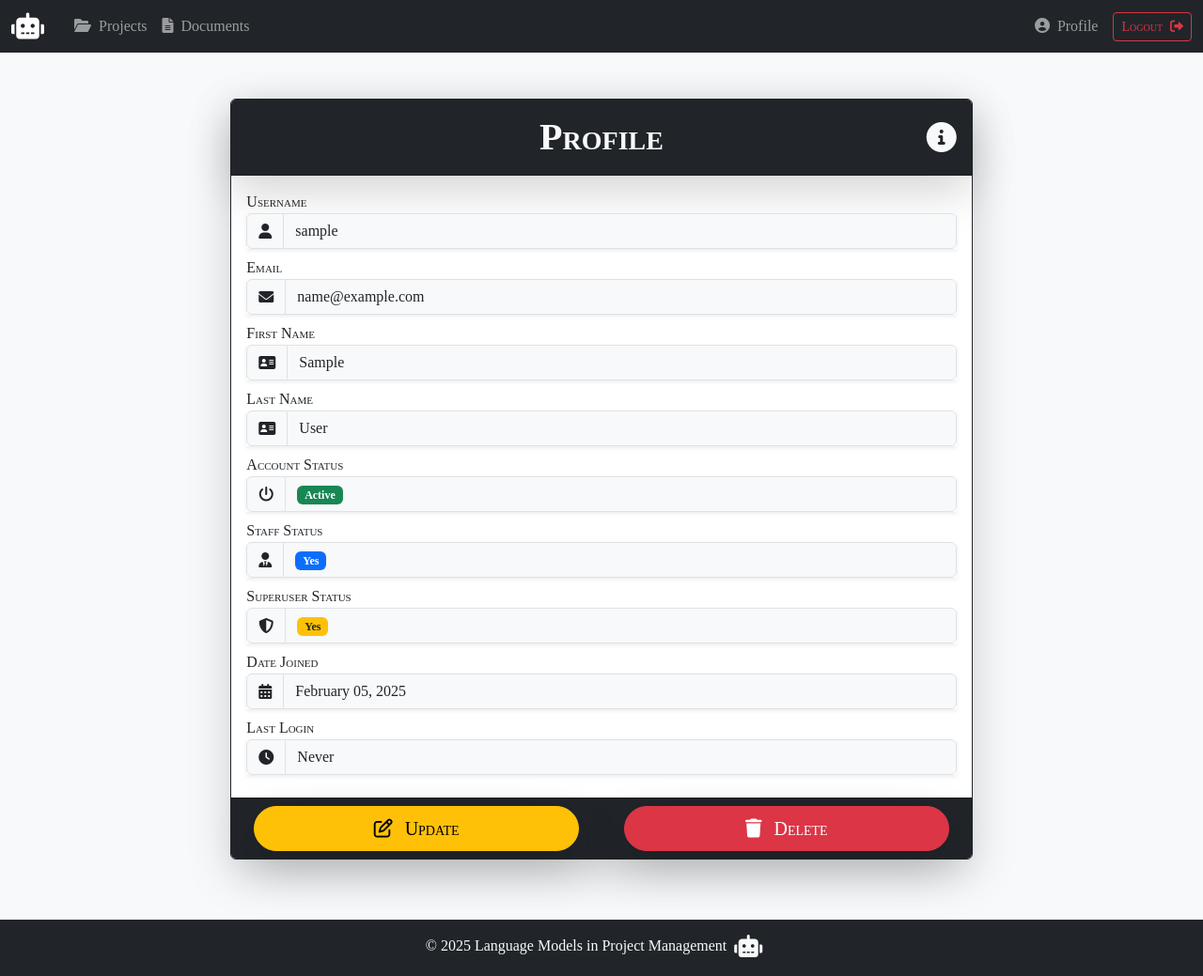
After one commit to Drntth/thesis-langmodels-project-management, a Django app: page /users/profile/ in a window 1280 px wide. The commit adds this page. Shown: the whole page at 94% size. Run offline with Django 5.2, Linux system fonts and the light colour scheme; the visitor is signed in with stand-in values (Sample User, id 1); some libraries are stand-ins or nearby versions.

Commit message:
Profil READ
- profile-read.html hozzáadása
- profil elérési út és nézet
- LoginMixin-hez login_url hozzáadása a settings-be
- profil oldal navbar elérése

```diff
--- a/langmodels_project_management/langmodels_project_management/settings.py
+++ b/langmodels_project_management/langmodels_project_management/settings.py
@@ -135,3 +135,5 @@ STATICFILES_DIRS = [
 # https://docs.djangoproject.com/en/5.1/ref/settings/#default-auto-field
 
 DEFAULT_AUTO_FIELD = 'django.db.models.BigAutoField'
+
+LOGIN_URL = "authentication:login"
--- a/langmodels_project_management/templates/partials/navbar.html
+++ b/langmodels_project_management/templates/partials/navbar.html
@@ -26,7 +26,7 @@
             <ul class="navbar-nav ms-auto mb-2 mb-md-0">
                 {% if request.user.is_authenticated %}
                 <li class="nav-item me-2">
-                    <a class="nav-link" href="#">
+                    <a class="nav-link" href="{% url 'users:profile-read' %}">
                         <i class="fas fa-user-circle me-2"></i>Profile
                     </a>
                 </li>
--- /dev/null
+++ b/langmodels_project_management/templates/users/profile-read.html
@@ -0,0 +1,121 @@
+{% extends "partials/base.html" %}
+
+{% block title %}Profile{% endblock %}
+
+{% block page_title %}{% endblock %}
+
+{% block content %}
+<div class="card shadow-lg border-dark m-2">
+    <div class="card-header bg-dark text-light shadow-lg d-flex justify-content-between align-items-center">
+        <i class="fa-solid fa-circle-info fs-2 text-dark"></i>
+        <h1 class="card-title text-center fw-bold my-2 flex-grow-1">
+            Profile
+        </h1>
+        <i class="fa-solid fa-circle-info fs-2"></i>
+    </div>
+    <div class="card-body">
+        <div class="mb-2">
+            <label for="username">Username</label>
+            <div class="input-group shadow-sm">
+                <span class="input-group-text"><i class="fa-solid fa-user text-dark"></i></span>
+                <span class="form-control bg-light">{{ user_profile.username }}</span>
+            </div>
+        </div>
+
+        <div class="mb-2">
+            <label for="email">Email</label>
+            <div class="input-group shadow-sm">
+                <span class="input-group-text"><i class="fa-solid fa-envelope text-dark"></i></span>
+                <span class="form-control bg-light">{{ user_profile.email }}</span>
+            </div>
+        </div>
+
+        <div class="mb-2">
+            <label for="first_name">First Name</label>
+            <div class="input-group shadow-sm">
+                <span class="input-group-text"><i class="fa-solid fa-address-card text-dark"></i></span>
+                <span class="form-control bg-light">{{ user_profile.first_name|default:"Not provided" }}</span>
+            </div>
+        </div>
+
+        <div class="mb-2">
+            <label for="last_name">Last Name</label>
+            <div class="input-group shadow-sm">
+                <span class="input-group-text"><i class="fa-solid fa-address-card text-dark"></i></span>
+                <span class="form-control bg-light">{{ user_profile.last_name|default:"Not provided" }}</span>
+            </div>
+        </div>
+
+        <div class="mb-2">
+            <label for="is_active">Account Status</label>
+            <div class="input-group shadow-sm">
+                <span class="input-group-text"><i class="fa-solid fa-power-off text-dark"></i></span>
+                <span class="form-control bg-light">
+                    <span class="badge {% if user_profile.is_active %}bg-success{% else %}bg-danger{% endif %}">
+                        {% if user_profile.is_active %}Active{% else %}Inactive{% endif %}
+                    </span>
+                </span>
+            </div>
+        </div>
+
+        <div class="mb-2">
+            <label for="is_staff">Staff Status</label>
+            <div class="input-group shadow-sm">
+                <span class="input-group-text"><i class="fa-solid fa-user-tie text-dark"></i></span>
+                <span class="form-control bg-light">
+                    <span class="badge {% if user_profile.is_staff %}bg-primary{% else %}bg-secondary{% endif %}">
+                        {% if user_profile.is_staff %}Yes{% else %}No{% endif %}
+                    </span>
+                </span>
+            </div>
+        </div>
+
+        <div class="mb-2">
+            <label for="is_superuser">Superuser Status</label>
+            <div class="input-group shadow-sm">
+                <span class="input-group-text"><i class="fa-solid fa-shield text-dark"></i></span>
+                <span class="form-control bg-light">
+                    <span class="badge {% if user_profile.is_superuser %}bg-warning text-dark{% else %}bg-secondary{% endif %}">
+                        {% if user_profile.is_superuser %}Yes{% else %}No{% endif %}
+                    </span>
+                </span>
+            </div>
+        </div>
+
+        <div class="mb-2">
+            <label for="date_joined">Date Joined</label>
+            <div class="input-group shadow-sm">
+                <span class="input-group-text"><i class="fa-solid fa-calendar-days text-dark"></i></span>
+                <span class="form-control bg-light">{{ user_profile.date_joined|date:"F d, Y" }}</span>
+            </div>
+        </div>
+
+        <div class="mb-2">
+            <label for="last_login">Last Login</label>
+            <div class="input-group shadow-sm">
+                <span class="input-group-text"><i class="fa-solid fa-clock text-dark"></i></span>
+                <span class="form-control bg-light">
+                    {% if user_profile.last_login %}{{ user_profile.last_login|date:"F d, Y H:i" }}{% else %}Never{% endif %}
+                </span>
+            </div>
+        </div>
+    </div>
+    <div class="card-footer text-center bg-dark d-flex justify-content-between px-4 gap-5">
+
+            <button type="submit" class="btn btn-warning shadow-lg rounded-pill btn-lg w-100">
+                <i class="fa-regular fa-pen-to-square me-2"></i> Update
+            </button>
+
+            <button type="submit" class="btn btn-danger shadow-lg rounded-pill btn-lg w-100" onclick="return confirm('Are you sure you want to delete this?');">
+                <i class="fa-solid fa-trash me-2"></i> Delete
+            </button>
+
+    </div>
+</div>
+{% endblock %}
+
+{% block sidebar_left %}
+{% endblock %}
+
+{% block siderbar_right %}
+{% endblock %}
--- a/langmodels_project_management/users/urls.py
+++ b/langmodels_project_management/users/urls.py
@@ -1,8 +1,8 @@
 from django.urls import path
-from . import views
+from .views import ProfileDetailView
 
 app_name = 'users'
 
 urlpatterns = [
-
+    path("profile/", ProfileDetailView.as_view(), name="profile-read"),
 ]
--- a/langmodels_project_management/users/views.py
+++ b/langmodels_project_management/users/views.py
@@ -1,3 +1,12 @@
 from django.shortcuts import render
+from django.contrib.auth.mixins import LoginRequiredMixin
+from django.views.generic import DetailView
+from django.contrib.auth.models import User
 
-# Create your views here.
+class ProfileDetailView(LoginRequiredMixin, DetailView):
+    model = User
+    template_name = "users/profile-read.html"
+    context_object_name = "user_profile"
+
+    def get_object(self):
+        return self.request.user
```
